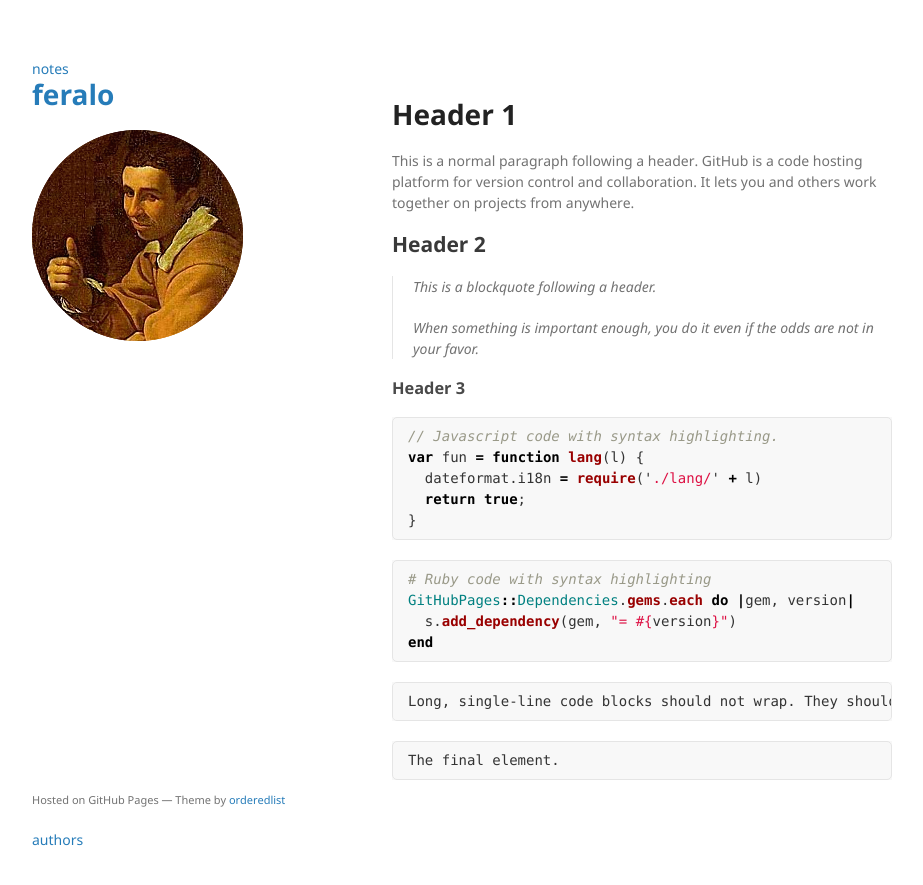
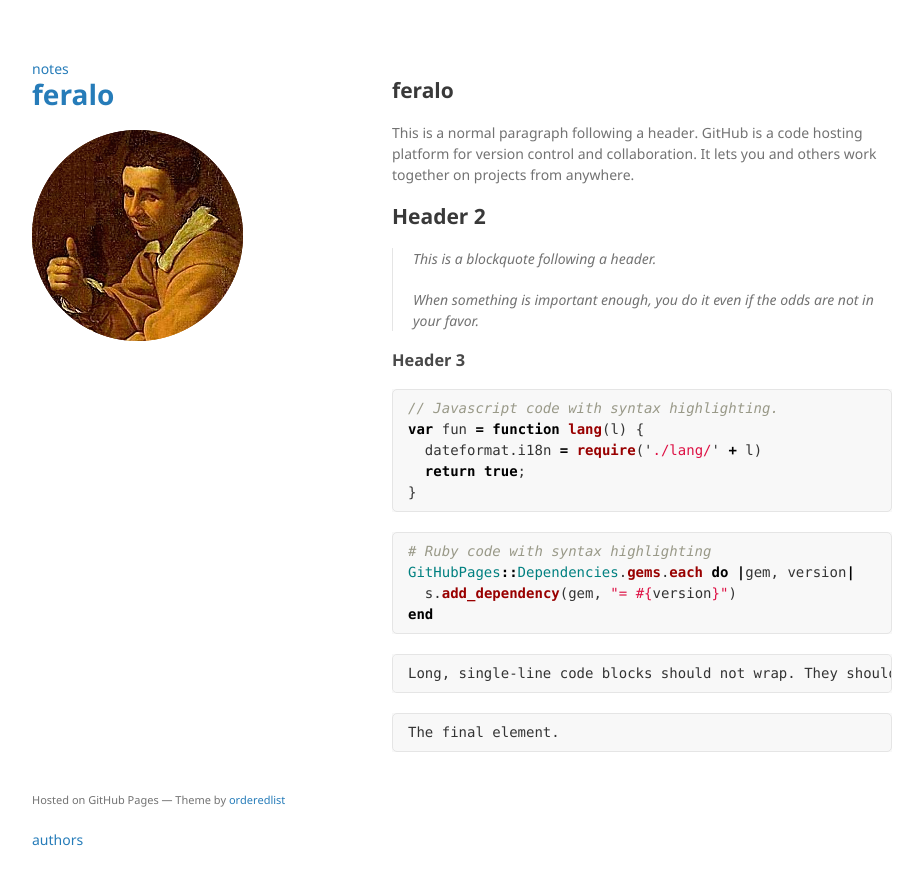
Before and after one commit to noah-de/minima-modified, a Jekyll site: the page built from index.md, in a window 1280 px wide. Shown: the top 885 px of the page, without its empty margins (178-1101 px from the left). Built offline with Jekyll 4.4.1, drawn with Linux system fonts in a browser that asks for light colours.

Commit message:
don't use 2 headers

```diff
--- a/index.md
+++ b/index.md
@@ -1,7 +1,7 @@
 ---
+title: feralo
 layout: default
 ---
-# Header 1
 
 This is a normal paragraph following a header. GitHub is a code hosting platform for version control and collaboration. It lets you and others work together on projects from anywhere.
 
```
